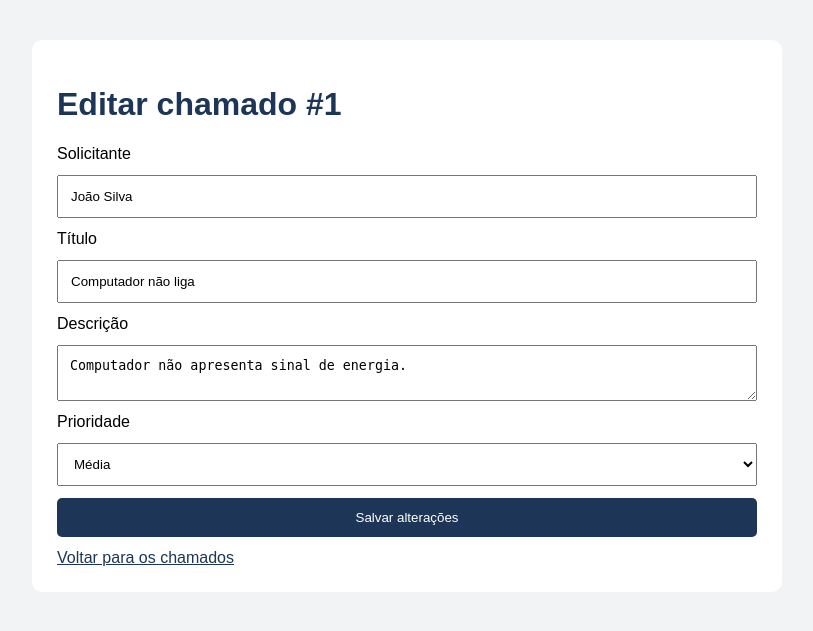
After one commit to ThiagoTJB/HelpDesk-TI, a Flask app: page /editar/1 in a window 1280 px wide. The commit adds this page. Shown: the top 631 px of the page, without its empty margins (8-821 px from the left). Run offline with Flask 3, Linux system fonts and the light colour scheme; data comes from the database, SQL or seed files in the repository; both versions use the stored data as it was after the commit.

Commit message:
v03
adicionado o botão de alterar OS

```diff
--- a/app.py
+++ b/app.py
@@ -4,11 +4,15 @@ import sqlite3
 
 app = Flask(__name__)
 
+# Conexão com o banco de dados
 def conectar():
     return sqlite3.connect("database.db")
 
+
+# Criação do banco de dados
 def criar_banco():
     banco = conectar()
+
     banco.execute("""
         CREATE TABLE IF NOT EXISTS chamados (
             id INTEGER PRIMARY KEY AUTOINCREMENT,
@@ -19,19 +23,26 @@ def criar_banco():
             status TEXT DEFAULT 'Aberto'
         )
     """)
+
     banco.commit()
     banco.close()
 
+
+# Página inicial: listar chamados
 @app.route("/")
 def inicio():
     banco = conectar()
+
     chamados = banco.execute(
         "SELECT * FROM chamados ORDER BY id DESC"
     ).fetchall()
+
     banco.close()
 
     return render_template("index.html", chamados=chamados)
 
+
+# Cadastrar chamado
 @app.route("/cadastrar", methods=["POST"])
 def cadastrar():
     solicitante = request.form["solicitante"]
@@ -40,6 +51,7 @@ def cadastrar():
     prioridade = request.form["prioridade"]
 
     banco = conectar()
+
     banco.execute("""
         INSERT INTO chamados
         (solicitante, titulo, descricao, prioridade)
@@ -51,6 +63,8 @@ def cadastrar():
 
     return redirect("/")
 
+
+# Atualizar status
 @app.route("/atualizar/<int:id>", methods=["POST"])
 def atualizar(id):
     status = request.form["status"]
@@ -61,15 +75,57 @@ def atualizar(id):
         return "Status inválido", 400
 
     banco = conectar()
+
     banco.execute(
         "UPDATE chamados SET status = ? WHERE id = ?",
         (status, id)
     )
+
     banco.commit()
     banco.close()
 
     return redirect("/")
 
+
+# Editar informações do chamado
+@app.route("/editar/<int:id>", methods=["GET", "POST"])
+def editar(id):
+    banco = conectar()
+
+    if request.method == "POST":
+        solicitante = request.form["solicitante"]
+        titulo = request.form["titulo"]
+        descricao = request.form["descricao"]
+        prioridade = request.form["prioridade"]
+
+        banco.execute("""
+            UPDATE chamados
+            SET solicitante = ?,
+                titulo = ?,
+                descricao = ?,
+                prioridade = ?
+            WHERE id = ?
+        """, (solicitante, titulo, descricao, prioridade, id))
+
+        banco.commit()
+        banco.close()
+
+        return redirect("/")
+
+    chamado = banco.execute(
+        "SELECT * FROM chamados WHERE id = ?",
+        (id,)
+    ).fetchone()
+
+    banco.close()
+
+    if chamado is None:
+        return "Chamado não encontrado", 404
+
+    return render_template("editar.html", chamado=chamado)
+
+
+# Inicialização do sistema
 if __name__ == "__main__":
     criar_banco()
     app.run(debug=True)
--- /dev/null
+++ b/templates/editar.html
@@ -0,0 +1,97 @@
+
+<!DOCTYPE html>
+<html lang="pt-br">
+<head>
+    <meta charset="UTF-8">
+    <title>Editar chamado - HelpDesk TI</title>
+
+    <style>
+        body {
+            font-family: Arial;
+            background: #f1f3f5;
+            margin: 40px;
+        }
+
+        .container {
+            background: white;
+            padding: 25px;
+            border-radius: 10px;
+            max-width: 700px;
+        }
+
+        h1 {
+            color: #1d3557;
+        }
+
+        input, textarea, select, button {
+            display: block;
+            width: 100%;
+            padding: 12px;
+            margin: 12px 0;
+            box-sizing: border-box;
+        }
+
+        button {
+            background: #1d3557;
+            color: white;
+            border: none;
+            border-radius: 5px;
+            cursor: pointer;
+        }
+
+        a {
+            color: #1d3557;
+        }
+    </style>
+</head>
+
+<body>
+
+<div class="container">
+
+    <h1>Editar chamado #{{ chamado[0] }}</h1>
+
+    <form method="POST">
+
+        <label>Solicitante</label>
+        <input type="text" name="solicitante"
+        value="{{ chamado[1] }}" required>
+
+        <label>Título</label>
+        <input type="text" name="titulo"
+        value="{{ chamado[2] }}" required>
+
+        <label>Descrição</label>
+        <textarea name="descricao"
+        required>{{ chamado[3] }}</textarea>
+
+        <label>Prioridade</label>
+        <select name="prioridade">
+
+            <option value="Baixa"
+            {% if chamado[4] == 'Baixa' %}selected{% endif %}>
+                Baixa
+            </option>
+
+            <option value="Media"
+            {% if chamado[4] == 'Media' %}selected{% endif %}>
+                Média
+            </option>
+
+            <option value="Alta"
+            {% if chamado[4] == 'Alta' %}selected{% endif %}>
+                Alta
+            </option>
+
+        </select>
+
+        <button type="submit">Salvar alterações</button>
+
+    </form>
+
+    <a href="/">Voltar para os chamados</a>
+
+</div>
+
+</body>
+</html>
```
Also changed, not shown: templates/index.html (+61 -13 lines), banco_de_dados.db (deleted), database.db.
